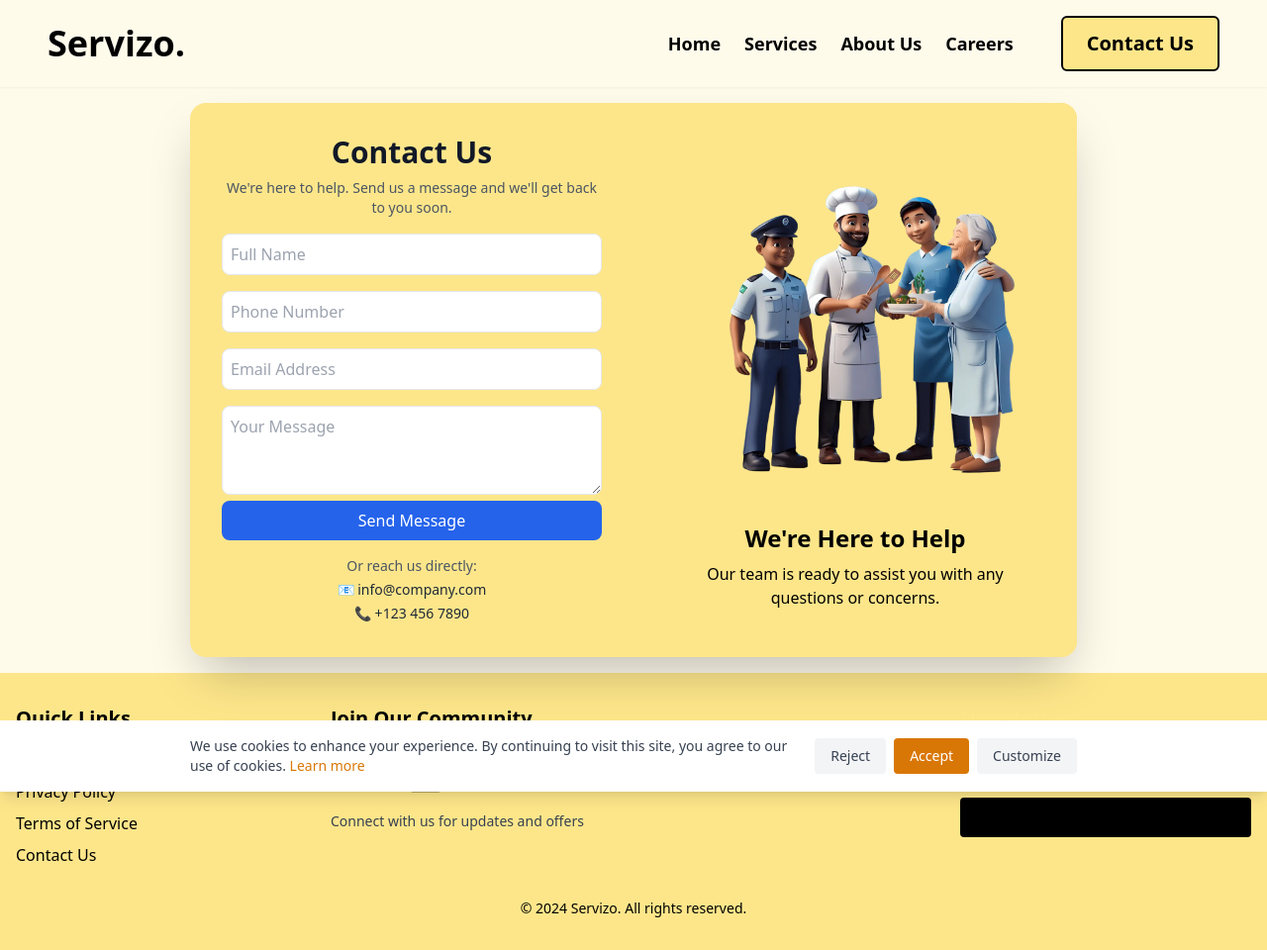
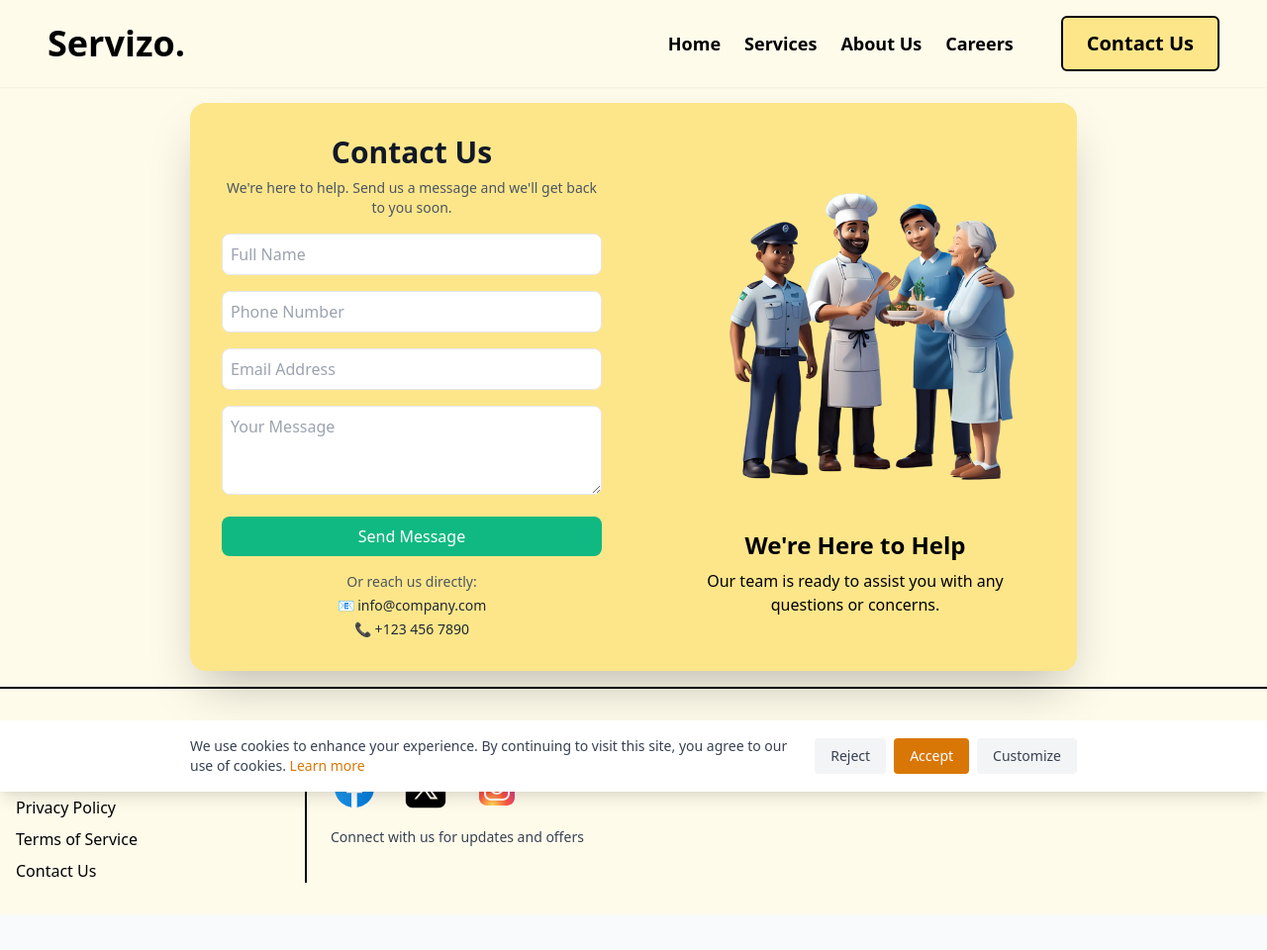
Before and after one commit to chandramoulisangabathula01/servizoDemo, a website: page public/contact.html in a window 1280 px wide. Shown: the whole page at 99% size. After the commit the page ends 924 px from the top, so only its background shows below. Drawn offline with nearby package versions, Linux system fonts and the light colour scheme.

Commit message:
ui changed and footer changed

```diff
--- a/public/contact.html
+++ b/public/contact.html
@@ -129,7 +129,7 @@
                     <h1 class="text-3xl font-bold text-gray-900 mb-2">Contact Us</h1>
                     <p class="text-gray-600 text-sm">We're here to help. Send us a message and we'll get back to you soon.</p>
                 </div>
-                <form class="space-y-0">
+                <form class="space-y-4">
                     <div class="space-y-4">
                         <input type="text" name="name" placeholder="Full Name" required
                                class="w-full p-2 border border-gray-200 rounded-lg focus:outline-none focus:ring-2 focus:ring-blue-500 focus:border-transparent transition-all duration-200">
@@ -141,7 +141,7 @@
                                   class="w-full p-2 border border-gray-200 rounded-lg focus:outline-none focus:ring-2 focus:ring-blue-500 focus:border-transparent transition-all duration-200" rows="3"></textarea>
                     </div>
                     <button type="submit"
-                            class="w-full bg-blue-600 text-white py-2 rounded-lg hover:bg-blue-700 transition-all duration-200 transform hover:scale-105 focus:outline-none focus:ring-2 focus:ring-blue-500 focus:ring-offset-2">
+                            class="w-full bg-green-500 text-white py-2 rounded-lg hover:bg-green-400 transition-all duration-200 transform hover:scale-105 focus:outline-none focus:ring-2 focus:ring-blue-500 focus:ring-offset-2">
                         Send Message
                     </button>
                 </form>
@@ -168,10 +168,10 @@
     </div>
 
 
-    <footer class="bg-yellow-200 text-black py-8">
+    <footer class=" text-black bg-yellow-50 py-8 border-black border-t-2" >
         <div class="container mx-auto px-4">
           <div class="grid grid-cols-1 sm:grid-cols-2 md:grid-cols-4 gap-6">
-            <div>
+            <div class="border-black border-r-2">
               <h3 class="text-xl font-bold mb-4 text-black">Quick Links</h3>
               <ul class="space-y-2">
                 <li><a href="/about-us.html" class="hover:text-yellow-300 transition-colors">About Us</a></li>
@@ -180,7 +180,7 @@
                 <li><a href="/contact.html" class="hover:text-yellow-300 transition-colors">Contact Us</a></li>
               </ul>
             </div>
-            <div>
+            <div class="">
               <h3 class="text-xl font-bold mb-4 text-black">Join Our Community</h3>
               <div class="flex space-x-6">
                 <a href="https://facebook.com" target="_blank" rel="noopener noreferrer" class="group" aria-label="Facebook">
@@ -212,13 +212,15 @@
                 </a>
               </div> -->
             </div>
-            <div>
+            <!-- <div>
               <h3 class="text-xl font-bold mb-4 text-yellow-200">Newsletter</h3>
-              <form class="flex flex-col space-y-2">
+              <form id="newsletterForm" class="flex flex-col space-y-2">
                   <input
                       type="email"
+                      id="newsletterEmail"
                       placeholder="Enter your email"
                       class="px-3 py-2 bg-gray-100 text-gray-800 rounded border border-gray-300 focus:outline-none focus:ring-2 focus:ring-yellow-200"
+                      required
                   />
                   <button
                       type="submit"
@@ -227,8 +229,7 @@
                       Subscribe
                   </button>
               </form>
-            </div>
-          </div>
+          </div> -->
           <div class="mt-8 text-center text-sm text-black">
             <p>&copy; 2024 Servizo. All rights reserved.</p>
           </div>
```
Also changed, not shown: public/about-us.html (+8 -7 lines), public/career.html (+8 -7 lines), public/index.html (+1 -1 lines), public/services.html (+8 -7 lines). Lines whose indentation alone changed are shown as unchanged.
